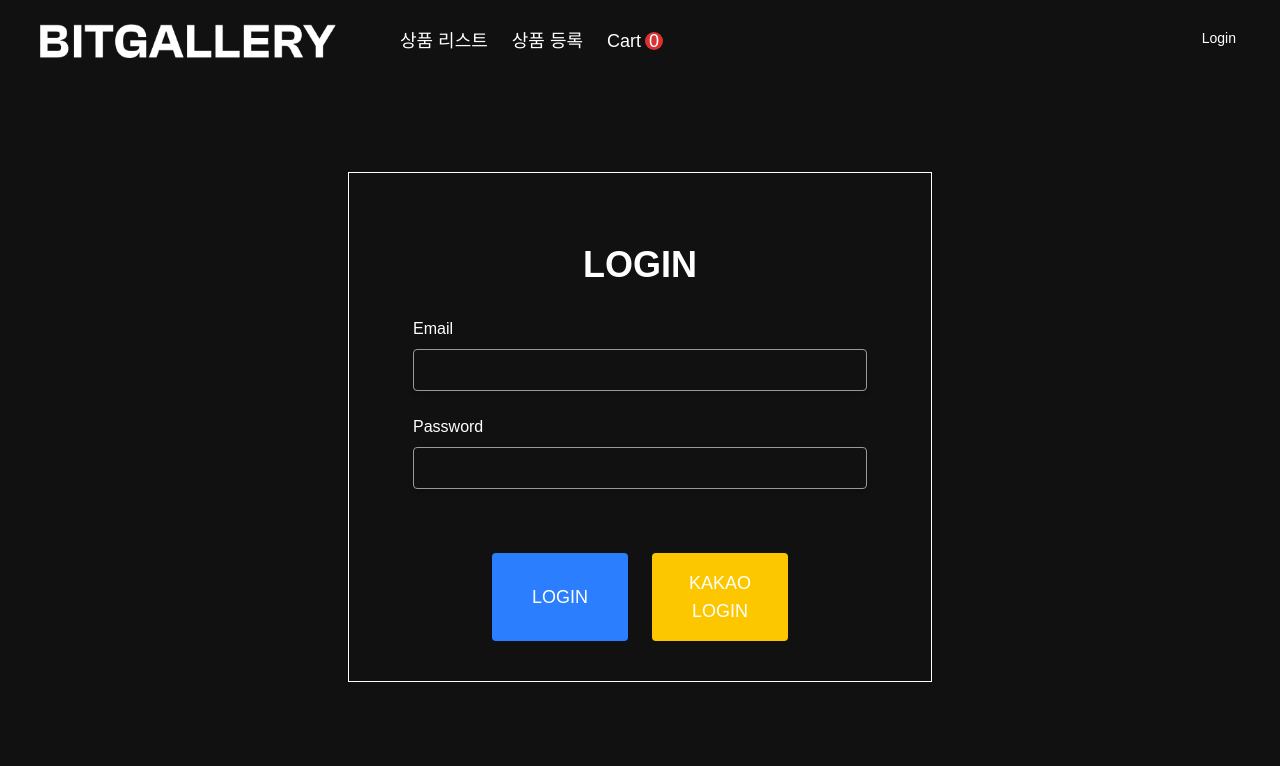
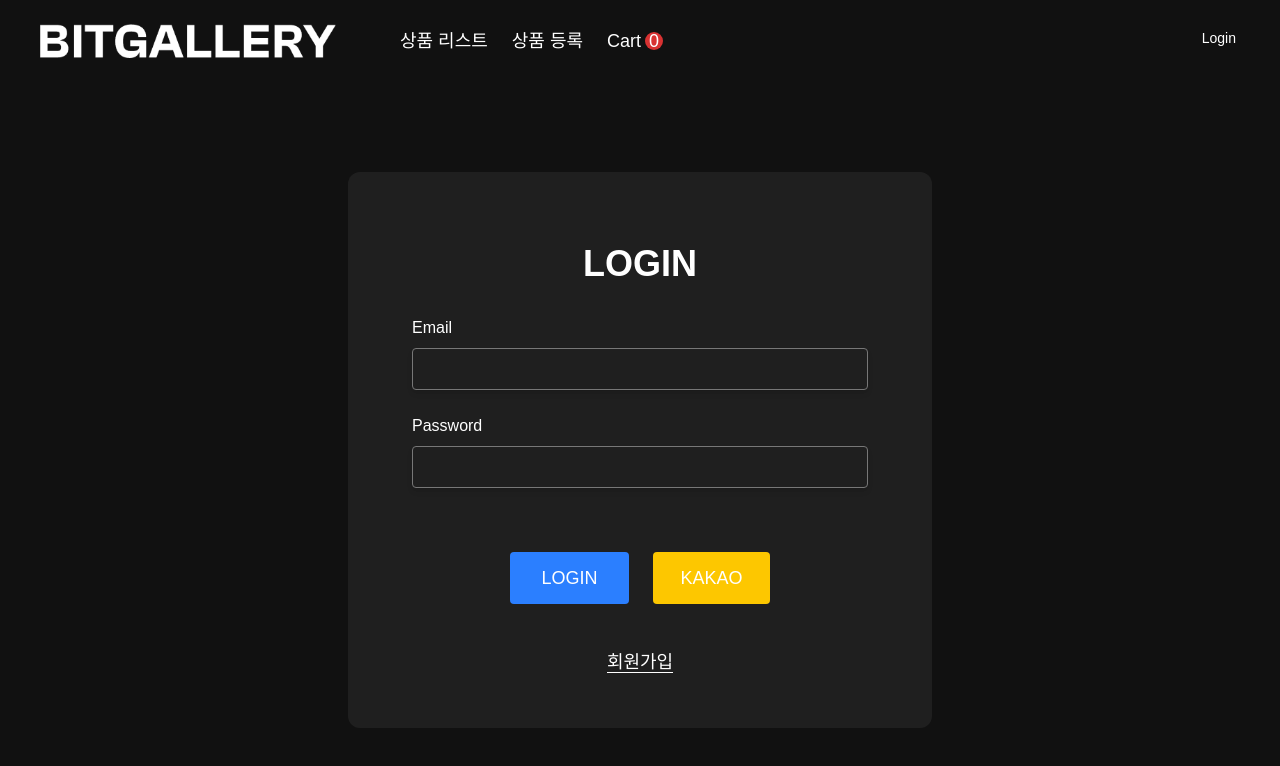
Before and after one commit to seonmi-parkk/bit-gallery-front, a React (Vite) app: page /user/login in a window 1280 px wide. Shown: the top 766 px of the page. Built offline with nearby package versions, Linux system fonts and the light colour scheme; a web font is replaced by a local one.

Commit message:
회원가입 로직 0단계 추가(카카오/일반가입 구분)

```diff
--- a/src/components/cart/cartComponent.tsx
+++ b/src/components/cart/cartComponent.tsx
@@ -36,6 +36,7 @@ const CartComponent = () => {
     let price = 0;
 
     orderItem.forEach((item) => {
+      item.status
       price += item.price;
       quantity += 1;
     });
@@ -121,7 +122,7 @@ const CartComponent = () => {
                 <label htmlFor="wholeCheckbox">전체선택</label>
               </div>
 
-              <ul className="border-t mb-[60px]">
+              <ul className="border-t border-b border-main-6 mb-[60px]">
                 {cartItems.items.map(item => <CartItemComponent cartItem={item} key={item.cino} orderItem={orderItem} handleCheckboxChange={handleCheckboxChange}/>)}
               </ul>
 
--- a/src/components/products/readComponent.tsx
+++ b/src/components/products/readComponent.tsx
@@ -13,12 +13,16 @@ import ResultModal from "../common/resultModal";
 import useGlobalModalStore from "../../zstore/useGlobalModalStore";
 import GlobalModal from "../common/globalModal";
 import { showSuccessToast } from "../../util/toastUtil";
+import { postGetOrderItemList } from "../../api/orderApi";
+import { useNavigate } from "react-router";
 
 
 const ReadComponent = ({ data }: { data: ProductDto }) => {
 
   const apiUrl = import.meta.env.VITE_API_BASE_URL;
   const imageUrl = `${apiUrl}/upload`;
+
+  const navigate = useNavigate();
 
   let defaultProfile = import.meta.env.VITE_DEFAULT_PROFILE;
 
@@ -114,6 +118,18 @@ const ReadComponent = ({ data }: { data: ProductDto }) => {
     })
   }
 
+  // 구매하기
+  const buyItem = (pno:number) => {
+    postGetOrderItemList([pno])
+    .then(res => {
+      console.log(res)
+      navigate('/orders', { state: res.data }) // 주문페이지로 이동, 응답 전달
+
+    }).catch(e => {
+      console.error(e)
+    })
+  }
+
   return (
     <>
       <div className=" px-5 py-4">
@@ -133,7 +149,7 @@ const ReadComponent = ({ data }: { data: ProductDto }) => {
             {loginUser.email !== data.sellerEmail &&
               <button type="button"
                 className="flex justify-center items-center h-10 px-3 rounded text-sm font-bold bg-white-1 text-black-2 "
-                onClick={() => {}}
+                onClick={() => buyItem(data.pno)}
               >
                 구매하기
               </button>
--- a/src/components/user/kakaoLoginComponent.tsx
+++ b/src/components/user/kakaoLoginComponent.tsx
@@ -6,14 +6,12 @@ const KakaoLoginComponent = () => {
   const link = getKakaoLink()
 
   return (
-    <div className="flex flex-col">
-      <div className="flex justify-center w-full">
-        <Link to={link}>
-          <div className="px-2 py-4 text-lg text-center font-medium w-34 text-white bg-yellow-400 rounded">
-            KAKAO LOGIN
-          </div>
-        </Link>
-      </div>
+    <div className="flex items-stretch h-full">
+      <Link to={link} className="flex justify-center items-center w-full h-full bg-yellow-400 rounded">
+        <div className="px-2 py-2 text-center font-medium text-white">
+          KAKAO
+        </div>
+      </Link>
     </div>
   )
 }
--- a/src/components/user/loginComponent.tsx
+++ b/src/components/user/loginComponent.tsx
@@ -1,4 +1,4 @@
-import { useState } from "react";
+import { useEffect, useState } from "react";
 import ResultModal from "../common/resultModal";
 import useCustomLogin from "../../hooks/useCustomLogin";
 import KakaoLoginComponent from "./kakaoLoginComponent";
@@ -28,36 +28,50 @@ const LoginComponent = () => {
     moveToPath("/")
   }
 
+  useEffect(() => {
+    if (loginStatus === 'error') {
+      showErrorToast('아이디 혹은 비밀번호를 확인하세요.');
+    }
+  }, [loginStatus]);
 
   return (
-    <div className="w-full border  mt-10 m-2 px-16 py-10">
+    <div className="w-full mt-10 m-2 px-16 py-10 bg-main-2 rounded-xl">
       {loginStatus === 'fulfilled' && <ResultModal message="로그인 되었습니다." confirmText="닫기" onConfirm={closeModal}/>}
-      {loginStatus === 'error' && showErrorToast('아이디 혹은 비밀번호를 확인하세요.')}
       <div className="flex justify-center">
         <div className="text-4xl m-4 p-4 font-extrabold text-blue-500">LOGIN</div>
       </div>
       <div className="flex justify-center">
         <div className="relative mb-6 flex w-full flex-wrap items-stretch">
           <div className="mb-2 font-medium">Email</div>
-          <input className="w-full p-4 rounded-r border border-solid border-neutral-500 shadow-md"
+          <input className="w-full p-4 rounded-r border border-solid border-main-6 shadow-md"
             name="email" type={'text'} onChange={(e) => setEmail(e.target.value)} />
         </div>
       </div>
       <div className="flex justify-center">
         <div className="relative mb-6 flex w-full flex-wrap items-stretch">
           <div className="mb-2 font-medium">Password</div>
-          <input className="w-full p-4 rounded-r border border-solid border-neutral-500 shadow-md"
+          <input className="w-full p-4 rounded-r border border-solid border-main-6 shadow-md"
             name="password" type={'password'} onChange={(e) => setPassword(e.target.value)} />
         </div>
       </div>
-      <div className="flex gap-6 mt-10 justify-center">
-        <button type='submit'
-          className="px-2 py-4 text-lg text-center font-medium w-34 text-white bg-blue-500 rounded"
-          onClick={() => handleLogin()}>
-          LOGIN
-        </button>
-        <KakaoLoginComponent/>
+
+      <div className="text-center">
+        <div className="flex gap-6 max-w-[260px] items-stretch m-auto mt-10 justify-center text-lg ">
+          <button type='submit'
+            className="w-1/2 px-2 py-3 text-center font-medium text-white bg-blue-500 rounded"
+            onClick={() => handleLogin()}>
+            LOGIN
+          </button>
+          <div className="w-1/2">
+            <KakaoLoginComponent/>
+          </div>
+        </div>
+        <a href='/user/signup'
+          className="inline-block mt-8 p-3 text-lg font-medium">
+          <span className="border-b-1">회원가입</span>
+        </a>
       </div>
+
     </div>
   )
 }
--- a/src/index.css
+++ b/src/index.css
@@ -59,9 +59,10 @@ h6{font-size: 18px;}
   backdrop-filter: blur(20px);
 }
 
-.border-white-2 {border-color: #ccc;}
-.border-main-3 {border-color: #333;}
-.border-main-6 {border-color: #777;}
+.border-white-2 {border-color: var(--bg-white-2) !important;}
+.border-main-3 {border-color: var(--color-main-3) !important;}
+.border-main-4 {border-color: var(--color-main-4) !important;}
+.border-main-6 {border-color: var(--color-main-6) !important;}
 
 .text-white-1 {color: #ddd;}
 .text-white-2 {color: #ccc;}
--- a/src/pages/user/signup/signupPage.tsx
+++ b/src/pages/user/signup/signupPage.tsx
@@ -1,16 +1,18 @@
-import LoginComponent from "../../../components/user/loginComponent";
 import { useSignupStore } from "../../../zstore/useSignupStore";
 import EmailStep from "./emailStep";
 import UserInfoStep from "./userInfoStep";
+import StepZero from "./stepZero";
+
 
 const SignupPage = () => {
   const step = useSignupStore((state) => state.step);
-  console.log('step: ',step);
 
   return (
     <div className="p-6 max-w-3xl m-auto text-center">
-      <h3 className="text-4xl mb-6 p-4 font-extrabold">회원가입</h3>
-      <div className="flex justify-center bg-main-2 rounded-full mb-12">
+      <h3 className="text-4xl mb-10 p-4 font-extrabold">회원가입</h3>
+
+        { step > 0 &&
+          <div className="flex justify-center bg-main-2 rounded-full mb-16">
             <div className={`flex-1/3 px-12 py-1.5 rounded-full ${step === 1 ? 'bg-blue-600' : ''}`}>
               <p className="text-lg mb-0.5 opacity-70">step 1</p>
               <p className="font-medium text-sm">이메일 인증</p>
@@ -26,11 +28,12 @@ const SignupPage = () => {
               <p className="text-sm">가입 완료</p>
             </div>
           </div>
+        }
 
-      <div className="px-4 max-w-md m-auto">
-        {step === 1 && <EmailStep />}
-        {step === 2 && <UserInfoStep />}
-        {step === 3 && <LoginComponent />}
+      <div className="px-4 max-w-lg m-auto">
+        {step === 0 && <StepZero/>}
+        {step === 1 && <EmailStep/>}
+        {step === 2 && <UserInfoStep/>}
       </div>
     </div>
   )
--- /dev/null
+++ b/src/pages/user/signup/stepZero.tsx
@@ -0,0 +1,22 @@
+import { useSignupStore } from "../../../zstore/useSignupStore";
+import KakaoLoginComponent from "../../../components/user/kakaoLoginComponent";
+
+
+const StepZero = () => {
+
+  const {nextStep} = useSignupStore();
+
+  return (
+    <div className="max-w-[400px] flex justify-center gap-6 max-xl m-auto text-xl">
+      <div className="flex flex-1/2 justify-center items-center py-8 bg-main-3 rounded"
+        onClick={nextStep}>
+        <span>일반 회원 가입</span>
+      </div>
+      <div className="flex-1/2">
+        <KakaoLoginComponent/>
+      </div>
+    </div>
+  )
+}
+
+export default StepZero
--- a/src/zstore/useSignupStore.ts
+++ b/src/zstore/useSignupStore.ts
@@ -2,8 +2,6 @@ import { create } from 'zustand';
 import { persist } from 'zustand/middleware';
 
 export type SignupFormData = {
-  phone: string;
-  phoneVerified: boolean;
   email: string;
   emailVerified: boolean;
   nickname: string;
@@ -13,8 +11,6 @@ export type SignupFormData = {
 };
 
 const initSignupForm = (): SignupFormData => ({
-  phone: '',
-  phoneVerified: false,
   email: '',
   emailVerified: false,
   nickname: '',
@@ -37,7 +33,7 @@ type SignupState = {
 export const useSignupStore = create<SignupState>()(
   persist( // localStorage에 저장하여 새로고침해도 데이터 유지
     (set) => ({
-      step: 1,
+      step: 0,
       form: initSignupForm(),
       setStep: (step) => set({ step }),
       nextStep: () => set((state) => ({ step: state.step + 1 })),
@@ -46,6 +42,7 @@ export const useSignupStore = create<SignupState>()(
         set((state) => ({ form: { ...state.form, ...data } })),
       reset: () =>
         set({
+          step: 0,
           form: initSignupForm(),
         }),
     }),
```
Also changed, not shown: src/components/cart/cartItemComponent.tsx (+6 -5 lines), src/pages/cart/cartPage.tsx (+0 -12 lines), src/pages/user/signup/emailStep.tsx (+16 -9 lines), src/pages/user/signup/userInfoStep.tsx (+8 -8 lines). Lines whose indentation alone changed are shown as unchanged.
